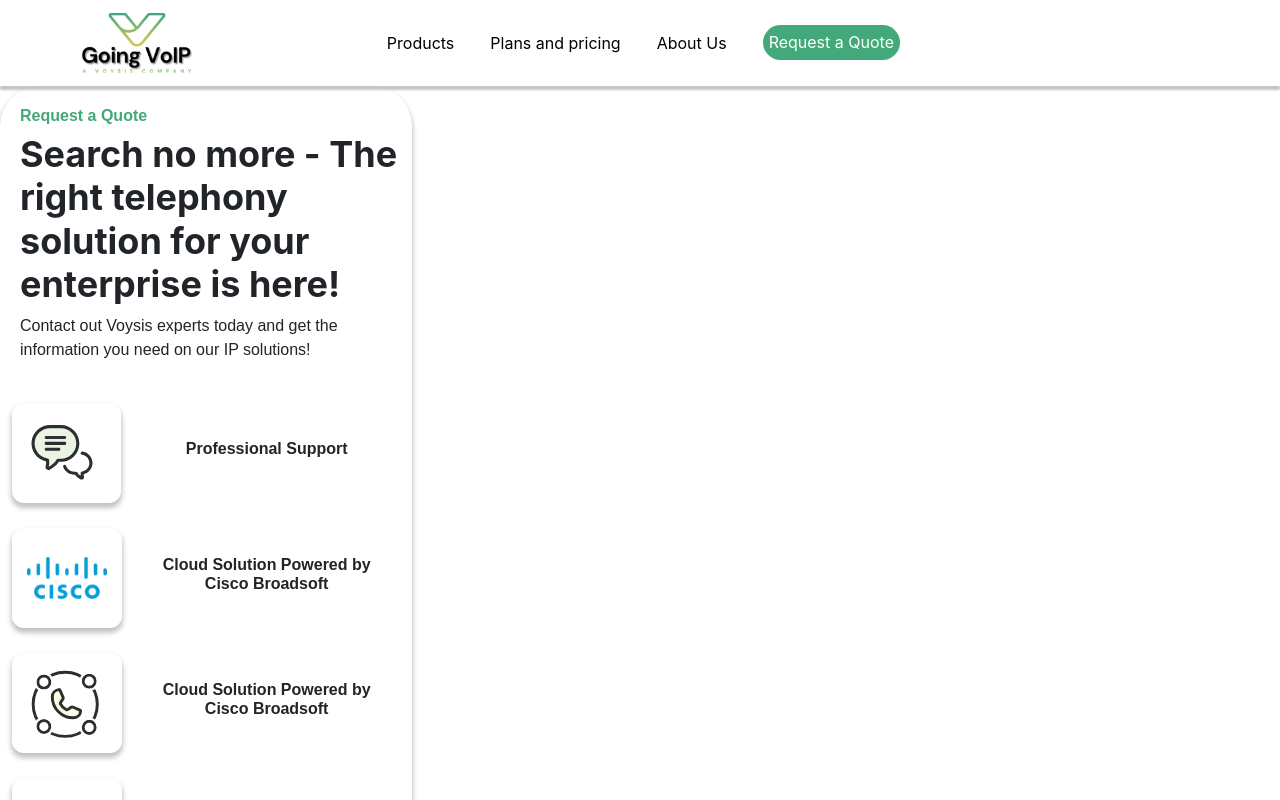
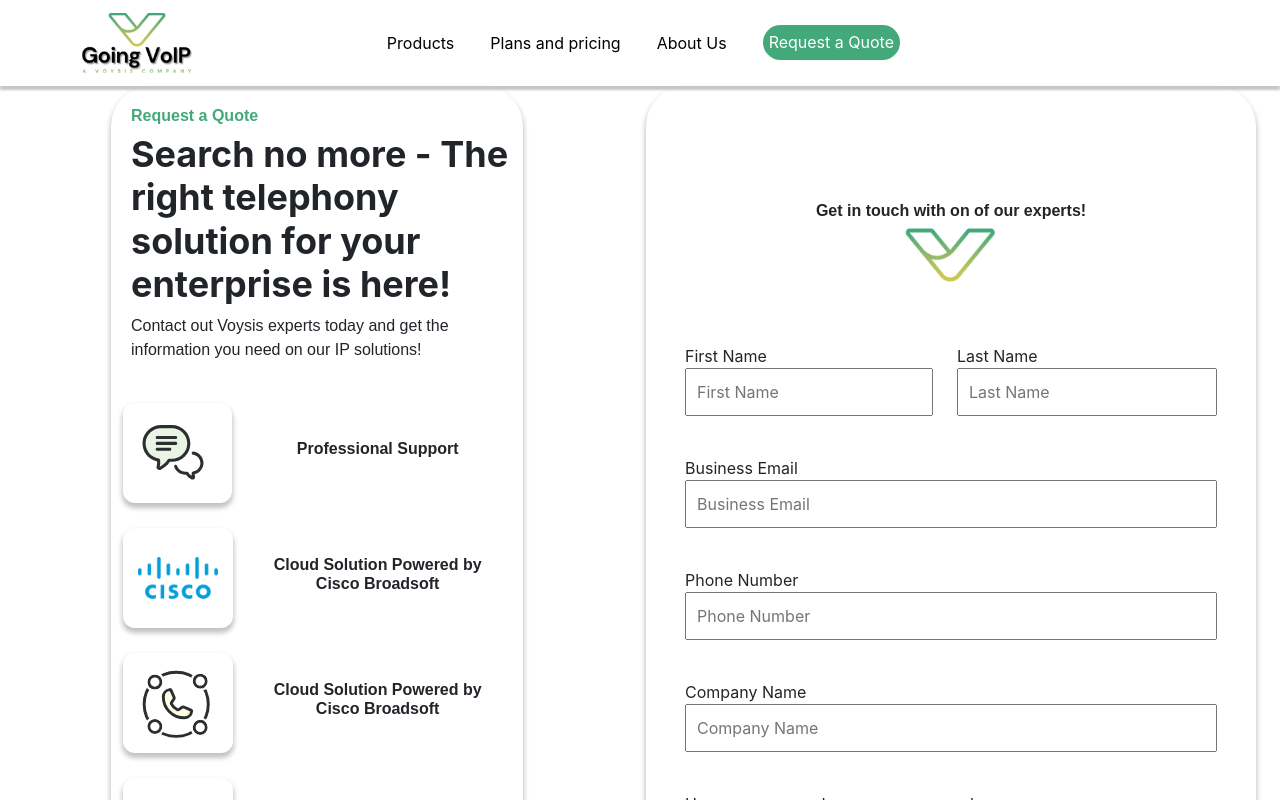
Before and after one commit to GianlucaP106/goingvoip, a Next.js app: page /contact-us in a window 1280 px wide. Shown: the top 800 px of the page. Built offline with nearby package versions, Linux system fonts and the light colour scheme.

Commit message:
contact form

```diff
--- /dev/null
+++ b/components/ContactUs/ContactForm.js
@@ -0,0 +1,67 @@
+
+
+export default function ContactForm() {
+
+    function onFormSubmit() {
+        const text = document.getElementById("formFirstName")
+        alert(text.value);
+    }
+
+    return(
+        <div className="contactForm">
+            <div className="row" style={{paddingTop: "100px"}}>
+                <div className="col centerText">
+                    <h6 className="ourFont fontSize16" style={{fontWeight: "bold"}}>Get in touch with on of our experts!</h6>
+                    <img src="/assets/goingvoipLogo2.png" alt="GoingVoIP Logo" style={{width: "158px"}}/>
+                </div>
+            </div>
+            <div className="row">
+                <div className="col">
+                    <div>
+                        <form onSubmit={onFormSubmit}>
+                            <div className="row formRow">
+                                <div className="col-6">
+                                    <label>First Name</label>
+                                    <input className="formInput" type="text" placeholder="First Name" id="formFirstName"/>
+                                </div>
+                                <div className="col-6" style={{paddingRight: "0"}}>
+                                    <label>Last Name</label>
+                                    <input className="formInput" type="text" placeholder="Last Name" id="formLastName"/>
+                                </div>
+                            </div>
+                            <div className="row formRow">
+                                <div className="col inputCol">
+                                    <label>Business Email</label>
+                                    <input className="formInput" type="email" placeholder="Business Email" id="formBusinessEmail" />
+                                </div>
+                            </div>
+                            <div className="row formRow">
+                                <div className="col inputCol">
+                                    <label>Phone Number</label>
+                                    <input className="formInput" type="tel" placeholder="Phone Number" id="formPhoneNumber" />
+                                </div>
+                            </div>
+                            <div className="row formRow">
+                                <div className="col inputCol">
+                                    <label>Company Name</label>
+                                    <input className="formInput" type="text" placeholder="Company Name" id="formCompanyName" />
+                                </div>
+                            </div>
+                            <div className="row formRow">
+                                <div className="col inputCol">
+                                    <label>How many users does your company have</label>
+                                    <input className="formInput" type="number" placeholder="users" id="formUsers" />
+                                </div>
+                            </div>
+                            <div className="row formRow">
+                                 <div className="col myAlignRight">
+                                    <button type="submit" className="greenButton">Request a Quote</button>
+                                 </div>
+                            </div>
+                        </form>
+                    </div>
+                </div>
+            </div>
+        </div>
+    );
+}
--- /dev/null
+++ b/components/ContactUs/ContactUs.js
@@ -0,0 +1,18 @@
+
+import ContactForm from "./ContactForm";
+import ContactUsDisplay from "./ContactUsDisplay";
+
+export default function ContactUs() {
+    return(
+        <section>
+            <div className="row">
+                <div className="col-6 centerItem centerItemV">
+                    <ContactUsDisplay />
+                </div>
+                <div className="col-6 centerItem centerItem">
+                    <ContactForm />
+                </div>
+            </div>
+        </section>
+    );
+}
--- a/pages/_app.js
+++ b/pages/_app.js
@@ -16,6 +16,8 @@ import "../styles/SolutionTitle.css";
 import "../styles/SolutionJourney.css";
 import "../styles/SolutionDevice.css";
 import "../styles/ContactUsDisplay.css";
+import "../styles/ContactUs.css";
+import "../styles/ContactForm.css";
 
 import Layout from "../components/Layout";
 
--- a/pages/contact-us.js
+++ b/pages/contact-us.js
@@ -1,6 +1,7 @@
 import Head from 'next/head';
 
-import ContactUsDisplay from "../components/ContactUs/ContactUsDisplay";
+
+import ContactUs from '../components/ContactUs/ContactUs';
 
 export default function contactUs() {
     return(
@@ -12,7 +13,7 @@ export default function contactUs() {
             </Head>
 
             <main>
-                <ContactUsDisplay />
+                <ContactUs />
             </main>
         </div>
     );
--- /dev/null
+++ b/styles/ContactForm.css
@@ -0,0 +1,22 @@
+.contactForm {
+    box-shadow: 0px 4px 5px 1px #c3c3c3;
+    border: solid 0px;
+    border-radius: 40px;
+    padding: 15px;
+}
+
+.inputCol {
+    display: flex;
+    flex-direction: column;
+    text-align: left;
+}
+
+.formRow {
+    padding-top: 20px;
+    padding-bottom: 20px;
+}
+
+.formInput {
+    padding: 10px;
+    width: 100%;
+}
--- a/styles/ContactUsDisplay.css
+++ b/styles/ContactUsDisplay.css
@@ -3,6 +3,7 @@
     box-shadow: 0px 4px 5px 1px #c3c3c3;
     border: solid 0px;
     border-radius: 40px;
+
 }
 
 .contactUcIcon {
--- a/styles/Welcome.css
+++ b/styles/Welcome.css
@@ -9,7 +9,7 @@
 
 .welcomeRowPad {
     padding-top: 200px;
-    padding-bottom: 480px;
+    padding-bottom: 470px;
     /* height: 90vh; */
     padding-right: 0;
     width: 100%;
@@ -17,8 +17,8 @@
 
 
 #background-video {
-    width: 100%;
-    /* height: 100vh; */
+    width: 100vw;
+    height: 100vh;
     object-fit: cover;
     position: absolute;
     left: 0;
```
Also changed, not shown: components/ContactUs/ContactUsDisplay.js (line endings or trailing spaces), styles/ContactUs.css (added), 1 other file (tests, documents, lock files or other folders).
